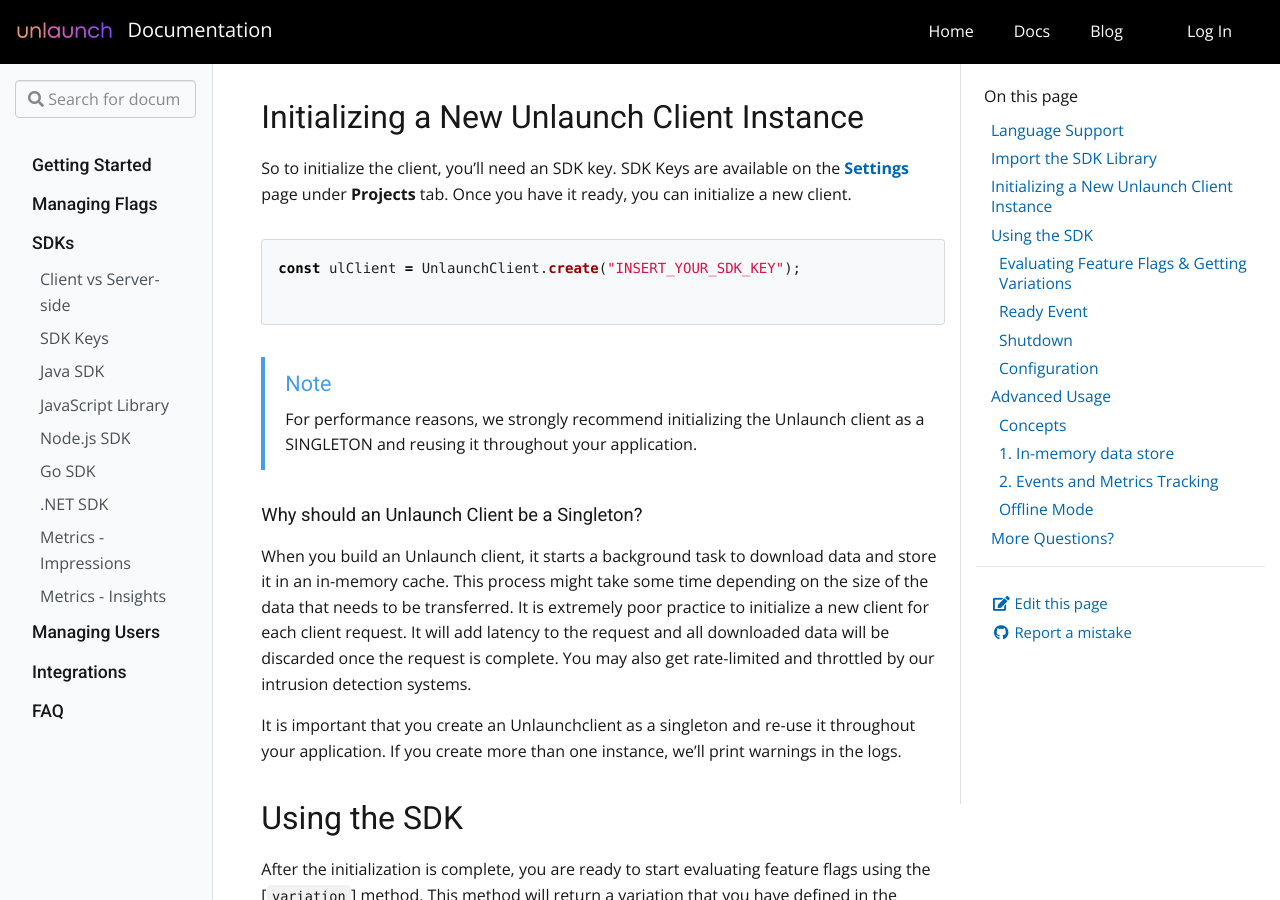
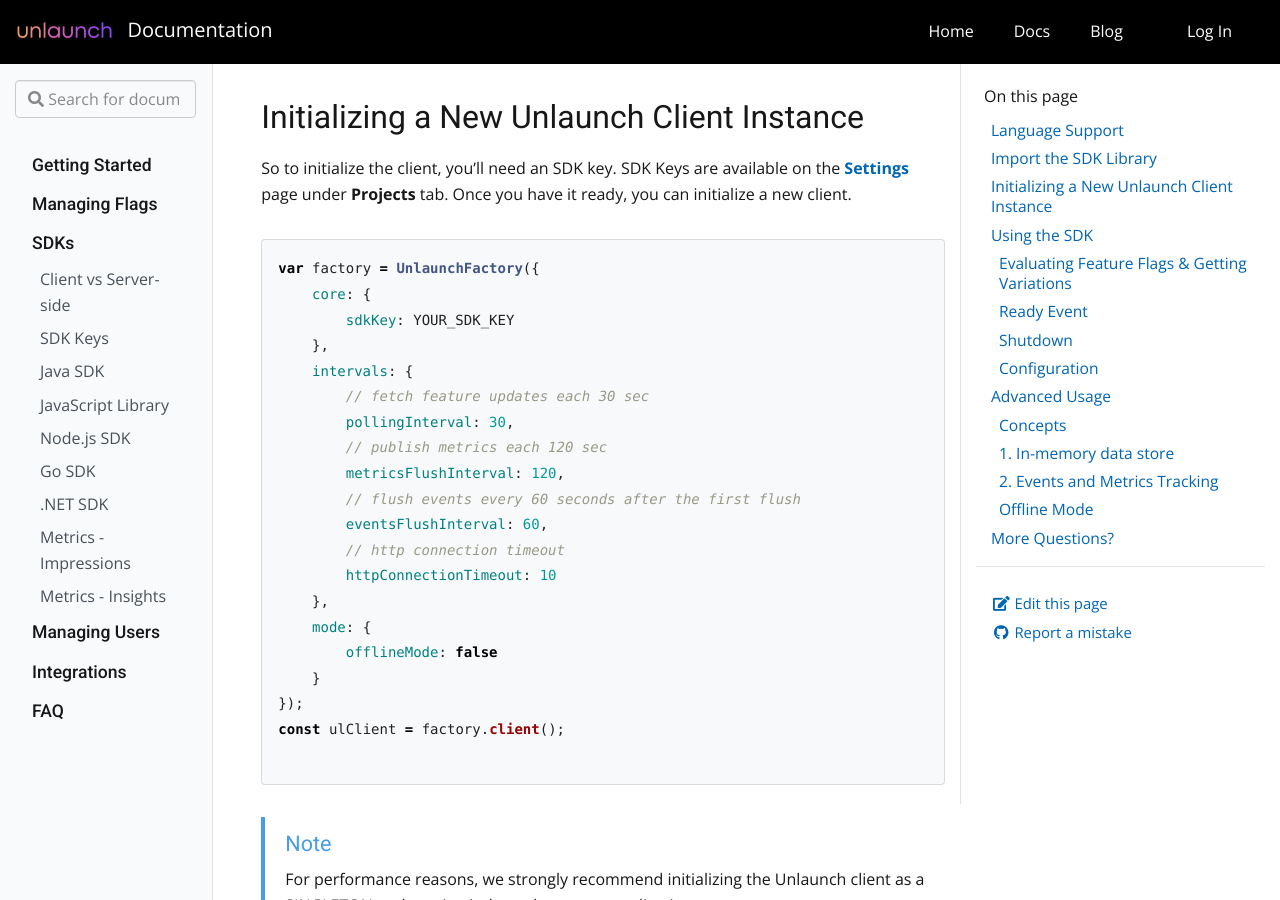
Before and after one commit to unlaunch/documentation, a Jekyll site: the page built from _docs/sdks/nodejs-sdk.md, in a window 1280 px wide and 900 px high, scrolled down 633 px. Built offline with Jekyll 4.4.1, drawn with Linux system fonts in a browser that asks for light colours; nearby versions of some CDN libraries; some of the changed text lies outside the part shown.

Commit message:
Update nodejs-sdk.md

````diff
--- a/_docs/sdks/nodejs-sdk.md
+++ b/_docs/sdks/nodejs-sdk.md
@@ -28,7 +28,25 @@
 So to initialize the client, you'll need an SDK key. SDK Keys are available on the **[Settings](https://app.unlaunch.io/settings)** page under **Projects** tab. Once you have it ready, you can initialize a new client.
 
 ```javascript
-const ulClient = UnlaunchClient.create("INSERT_YOUR_SDK_KEY");
+var factory = UnlaunchFactory({
+    core: {
+        sdkKey: YOUR_SDK_KEY
+    },
+    intervals: {
+        // fetch feature updates each 30 sec
+        pollingInterval: 30,
+        // publish metrics each 120 sec
+        metricsFlushInterval: 120,
+        // flush events every 60 seconds after the first flush
+        eventsFlushInterval: 60,
+        // http connection timeout
+        httpConnectionTimeout: 10
+    },
+    mode: {
+        offlineMode: false
+    }
+});
+const ulClient = factory.client();
 
 ```
 
@@ -151,7 +169,7 @@
 After you initialize new client, it will download all flags and this process will take some time depending on data. Once it's complete downloading flags, it will emit ready event. Only after that evaluation of flag would be possible.
 
 ```javascript
-const client = UnlaunchClient.create('SDK_KEY')
+const ulClient = factory.client();
 client.on('READY',() => {
   const userId = "123";
   const variation = ulClient.variation("log-levels", userId);
````
Also changed, not shown: other parts of _docs/sdks/nodejs-sdk.md (+8 -8 lines).
